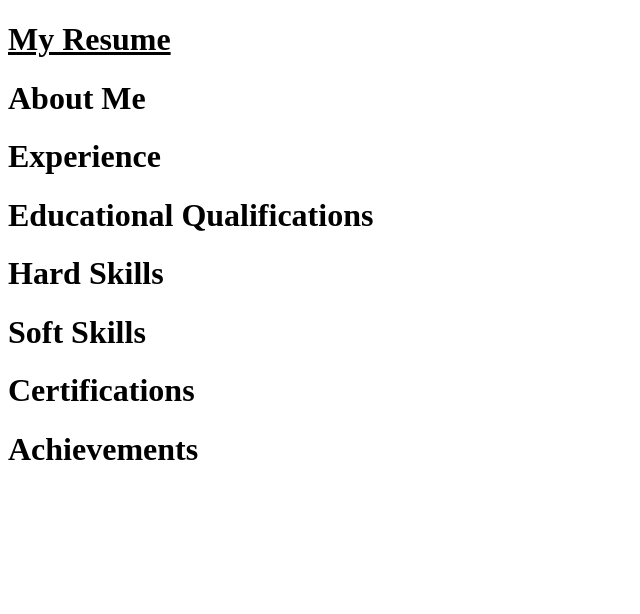
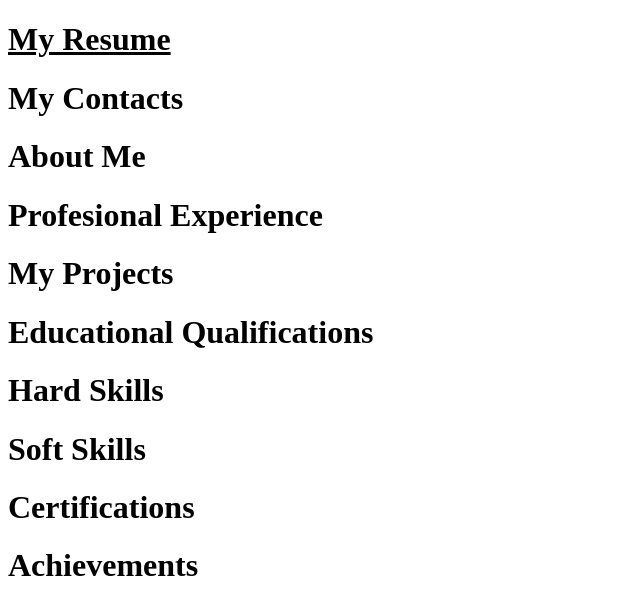
Before and after one commit to uthamprabhu/MyResumeWebsite, a plain HTML site: page index.html in a window 1280 px wide. Shown: the whole page, without its empty margins (0-640 px from the left). Drawn offline with Linux system fonts and the light colour scheme.

Commit message:
added some more

```diff
--- a/index.html
+++ b/index.html
@@ -8,8 +8,10 @@
 <body>
     <h1><u>My Resume</u></h1>
 
+    <h1>My Contacts</h1>
     <h1>About Me</h1>
-    <h1>Experience</h1>
+    <h1>Profesional Experience</h1>
+    <h1>My Projects</h1>
     <h1>Educational Qualifications</h1>
     <h1>Hard Skills</h1>
     <h1>Soft Skills</h1>
```
